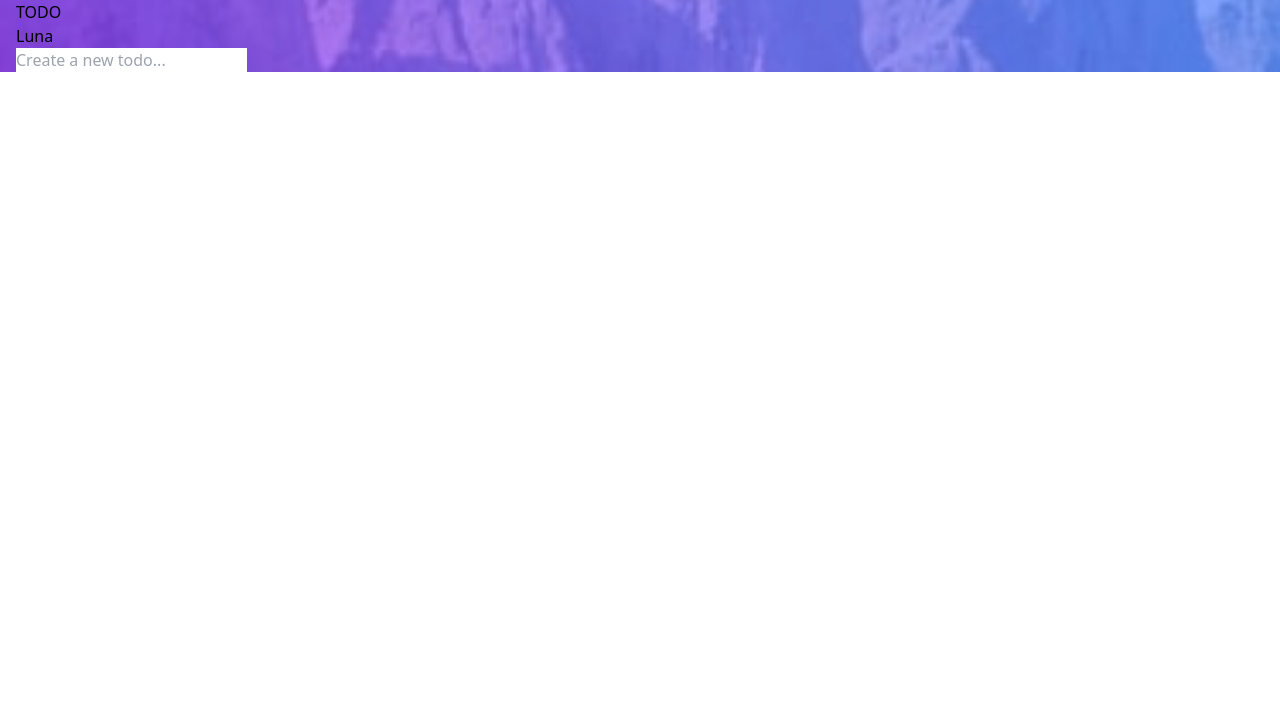
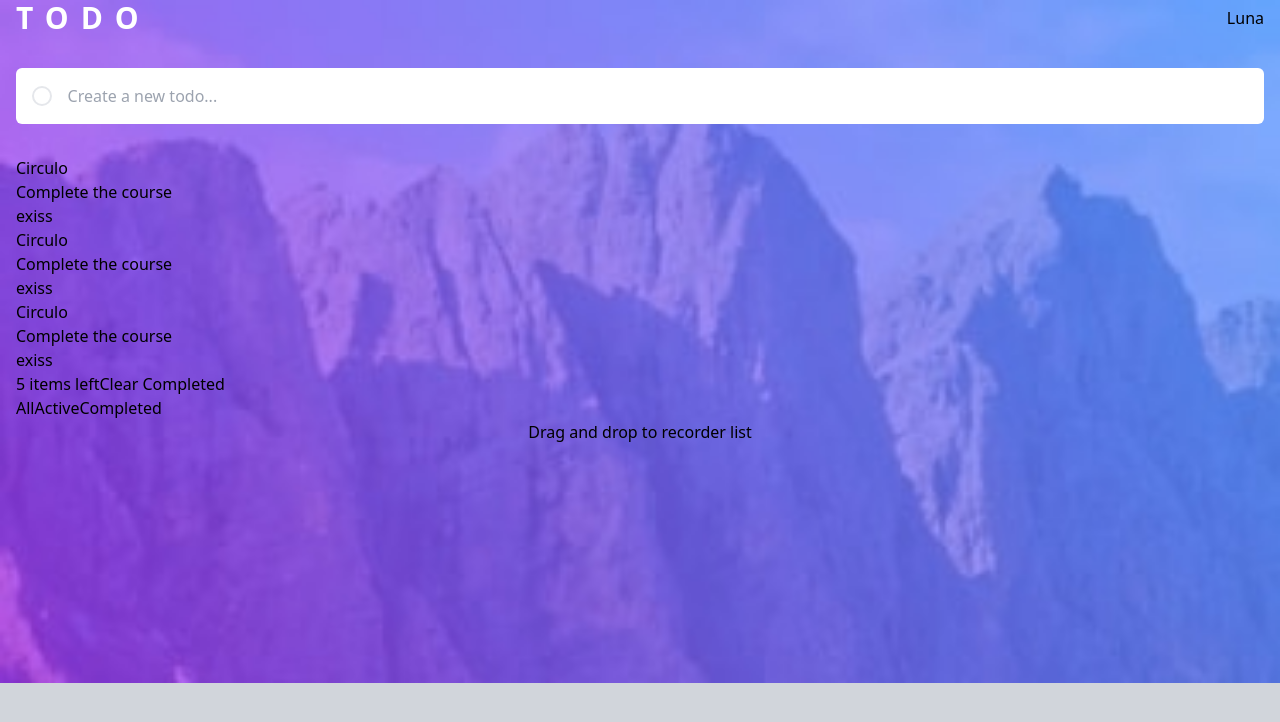
Before and after one commit to Googluu/TODOs, a React (Vite) app: page / in a window 1280 px wide. Shown: the top 722 px of the page. Built offline with nearby package versions, Linux system fonts and the light colour scheme.

Commit message:
styles para la arquitectura estatica

```diff
--- a/src/App.jsx
+++ b/src/App.jsx
@@ -1,14 +1,52 @@
 function App() {
   return (
-    <div className="bg-[url('./assets/images/bg-mobile-light.jpg')] bg-cover bg-center bg-no-repeat">
+    <div className="min-h-screen  bg-gray-300 bg-[url('./assets/images/bg-mobile-light.jpg')] bg-contain bg-no-repeat">
       <header className="container mx-auto px-4">
-        <h1 className="uppercase">Todo</h1>
-        <button>Luna</button>
-        <form>
-          <input type="text" placeholder="Create a new todo..." />
+        <div className="flex justify-between">
+          <h1 className="text-3xl font-semibold uppercase  tracking-[0.4em] text-white">
+            Todo
+          </h1>
+          <button>Luna</button>
+        </div>
+        <form className="mt-8 flex items-center gap-4 overflow-hidden rounded-md bg-white py-4 px-4">
+          <span className="inline-block h-5 w-5 rounded-full border-2"></span>
+          <input
+            type="text"
+            placeholder="Create a new todo..."
+            className="w-full text-gray-400 outline-none"
+          />
         </form>
       </header>
-      <main className="container mx-auto px-4"></main>
+      <main className="container mx-auto mt-8 px-4">
+        <article>
+          <button>Circulo</button>
+          <p>Complete the course</p>
+          <button>exiss</button>
+        </article>
+        <article>
+          <button>Circulo</button>
+          <p>Complete the course</p>
+          <button>exiss</button>
+        </article>
+        <article>
+          <button>Circulo</button>
+          <p>Complete the course</p>
+          <button>exiss</button>
+        </article>
+
+        <section>
+          <span>5 items left</span>
+          <button>Clear Completed</button>
+        </section>
+      </main>
+
+      <section className="container mx-auto px-4">
+        <button>All</button>
+        <button>Active</button>
+        <button>Completed</button>
+      </section>
+
+      <p className="text-center">Drag and drop to recorder list</p>
     </div>
   );
 }
```
